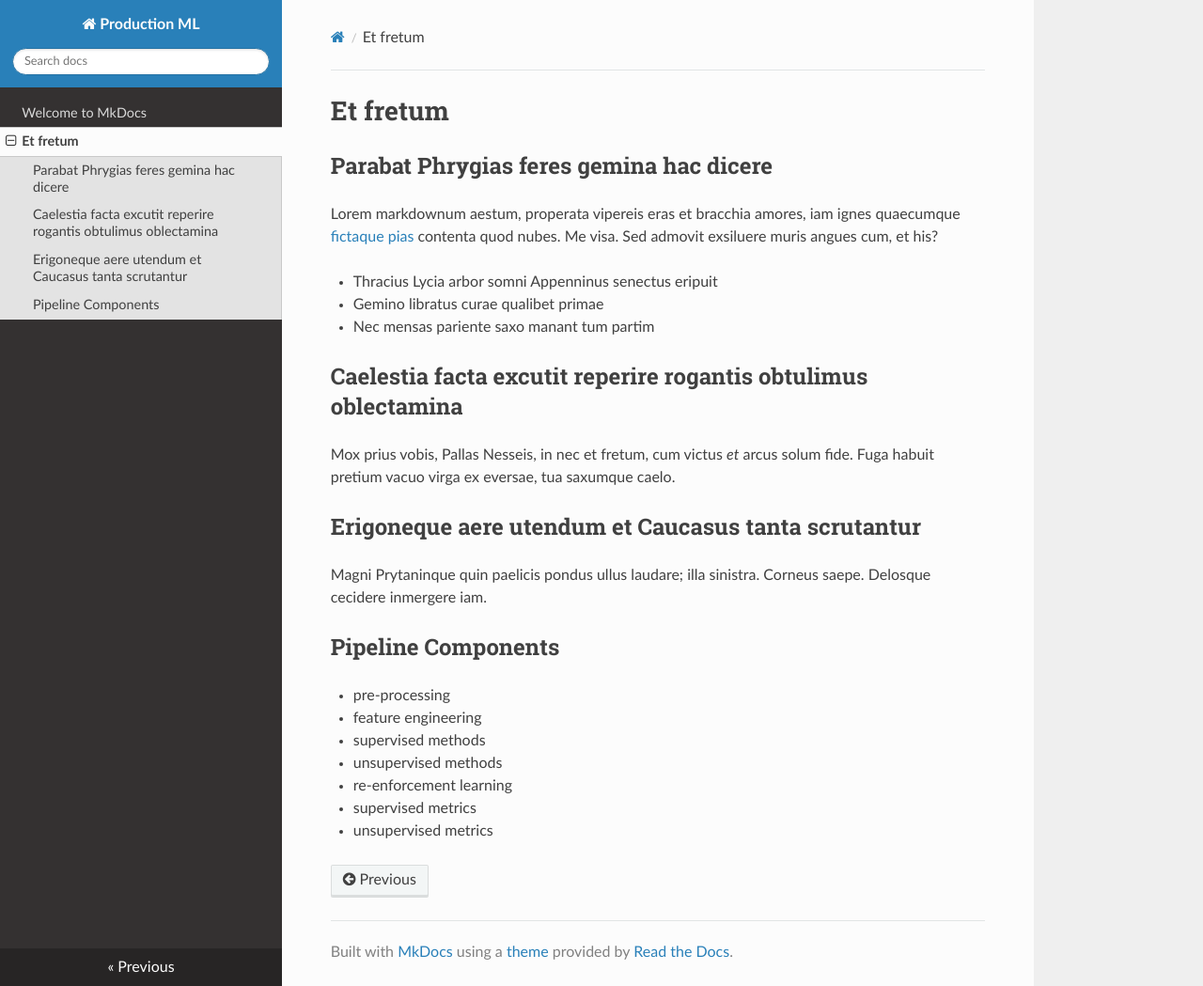
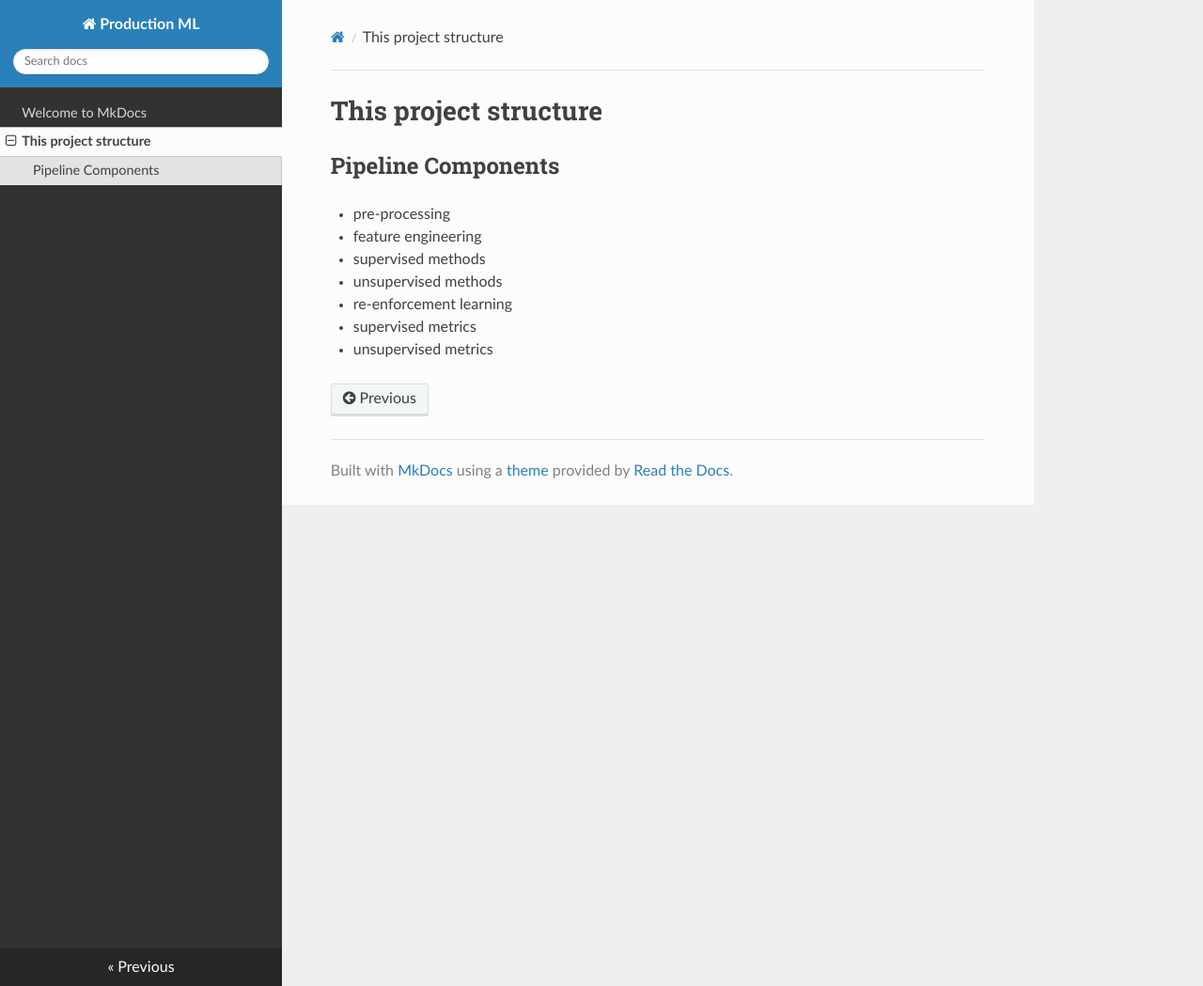
Before and after one commit to mconwa02/production_ml, an MkDocs documentation site: the page built from docs/about.md, in a window 1280 px wide and 1049 px high. Shown: the whole window at 94% size. Built offline with MkDocs 1.6.1, drawn with Linux system fonts in a browser that asks for light colours; nearby versions of some CDN libraries.

Commit message:
updating file

```diff
--- a/docs/about.md
+++ b/docs/about.md
@@ -1,24 +1,4 @@
-# Et fretum
-
-## Parabat Phrygias feres gemina hac dicere
-
-Lorem markdownum aestum, properata vipereis eras et bracchia amores, iam ignes
-quaecumque [fictaque pias](http://agris.org/melius) contenta quod nubes. Me
-visa. Sed admovit exsiluere muris angues cum, et his?
-
-- Thracius Lycia arbor somni Appenninus senectus eripuit
-- Gemino libratus curae qualibet primae
-- Nec mensas pariente saxo manant tum partim
-
-## Caelestia facta excutit reperire rogantis obtulimus oblectamina
-
-Mox prius vobis, Pallas Nesseis, in nec et fretum, cum victus *et* arcus solum
-fide. Fuga habuit pretium vacuo virga ex eversae, tua saxumque caelo.
-
-## Erigoneque aere utendum et Caucasus tanta scrutantur
-
-Magni Prytaninque quin paelicis pondus ullus laudare; illa sinistra. Corneus
-saepe. Delosque cecidere inmergere iam.
+# This project structure
 
 ## Pipeline Components
 
```
